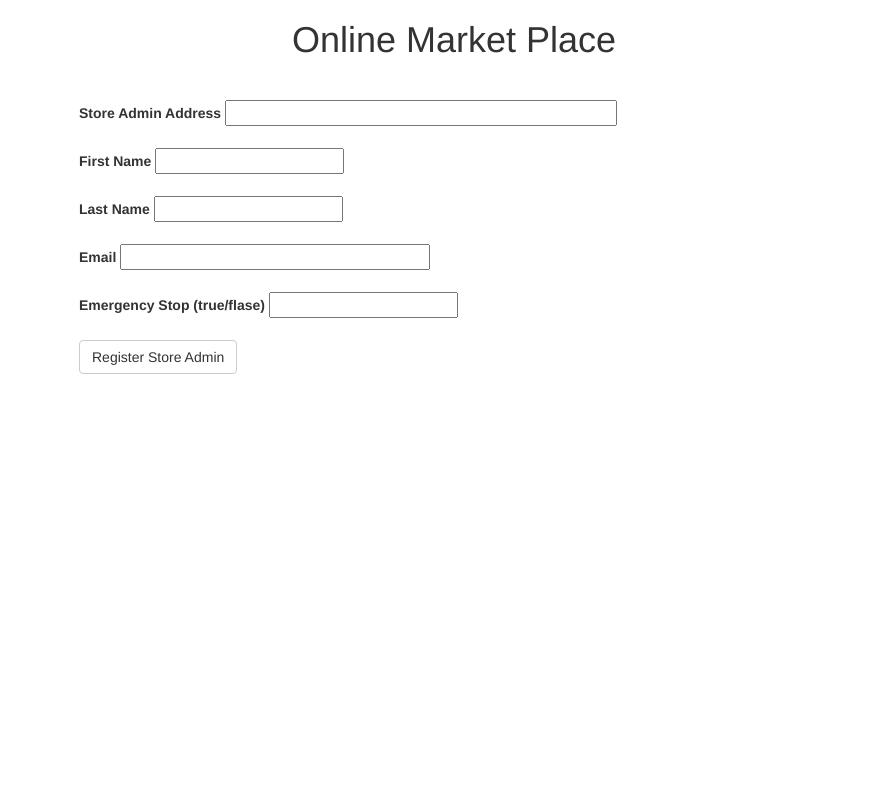
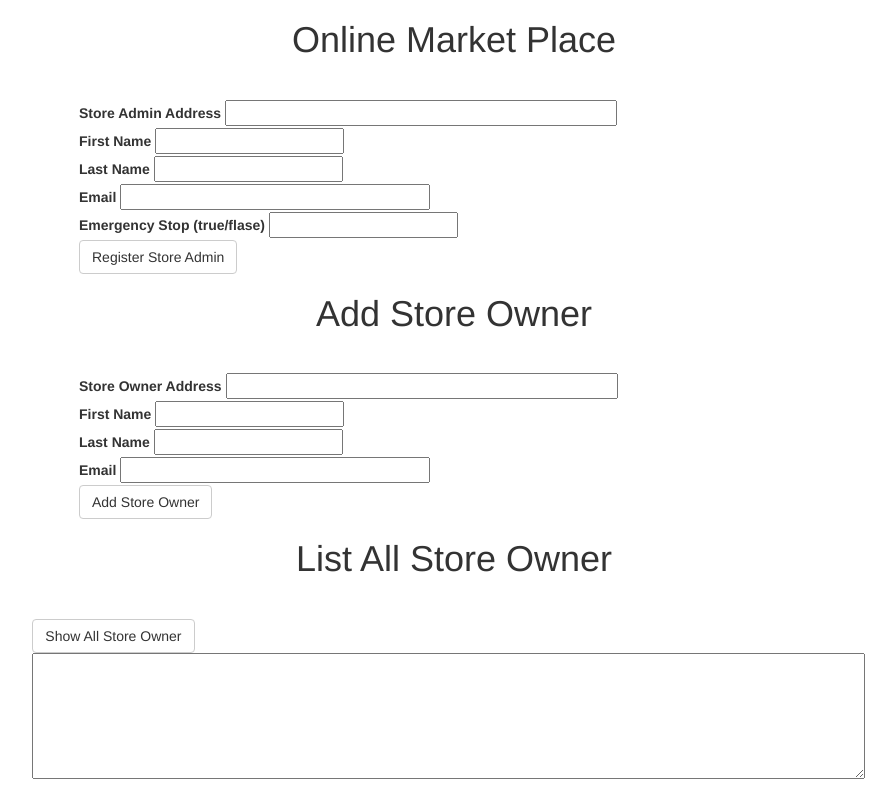
Before and after one commit to sunagrawal/online-market-place, a website: page src/index.html in a window 1280 px wide. Shown: the whole page, without its empty margins (186-1082 px from the left). Drawn offline with nearby package versions, Linux system fonts and the light colour scheme; files whose address does not match are found by name.

Commit message:
Add files via upload

```diff
--- a/src/index.html
+++ b/src/index.html
@@ -16,7 +16,7 @@
     <div class="container">
       <div class="row">
         <div class="col-xs-12 col-sm-8 col-sm-push-2">
-          <h1 class="text-center">Online Market Place</h1><p></p>
+          <h1 class="text-center">Online Market Place</h1><p>
           <h2 id="WelcomeMessage"></h2>
           <br/>
         </div>
@@ -26,19 +26,57 @@
         <div class="col-xs-12 col-sm-8 col-sm-push-2">
 
           <label for="AdminAddress">Store Admin Address</label>
-          <input id="AdminAddressText" type="text" size="45"/><br/><br/>
+          <input id="AdminAddressText" type="text" size="45"/><br/>
           <label for="FirstName">First Name</label>
-          <input id="FirstNameText" type="text"/><br/><br/>
+          <input id="FirstNameText" type="text"/><br/>
           <label for="LastName">Last Name</label>
-          <input id="LastNameText" type="text"/><br/><br/>
+          <input id="LastNameText" type="text"/><br/>
           <label for="EmailAddress">Email</label>
-          <input id="EmailAddressText" type="text" size="35"/><br/><br/>
+          <input id="EmailAddressText" type="text" size="35"/><br/>
           <label for="EmergencyStop">Emergency Stop (true/flase)</label>
-          <input id="EmergencyStopText" type="text"/><br/><br/>
+          <input id="EmergencyStopText" type="text"/><br/>
           <button class="btn btn-default btn-register" type="button" id="registerButton">Register Store Admin</button>
         </div>
       </div>
+
+      <div class="row">
+        <div class="col-xs-12 col-sm-8 col-sm-push-2">
+          <h1 class="text-center">Add Store Owner</h1><p>
+          <h2 id="StoreOwnerMessage"></h2>
+          <br/>
+        </div>
+      </div>
+
+      <div id="storesRow" class="row">
+        <div class="col-xs-12 col-sm-8 col-sm-push-2">
+
+          <label for="StoreOwnerAddress">Store Owner Address</label>
+          <input id="StoreOwnerAddressText" type="text" size="45"/><br/>
+          <label for="StoreOwnerFirstName">First Name</label>
+          <input id="StoreOwnerFirstNameText" type="text"/><br/>
+          <label for="StoreOwnerLastName">Last Name</label>
+          <input id="StoreOwnerLastNameText" type="text"/><br/>
+          <label for="StoreOwnerEmailAddress">Email</label>
+          <input id="StoreOwnerEmailAddressText" type="text" size="35"/><br/>
+          <button class="btn btn-default btn-addStoreOwner" type="button" id="addStoreOwnerButton" onclick="App.handleAddStoreOwner()">Add Store Owner</button>
+        </div>
+      </div>
     </div>
+
+    <div class="row">
+      <div class="col-xs-12 col-sm-8 col-sm-push-2">
+        <h1 class="text-center">List All Store Owner</h1><p>
+        <br/>
+      </div>
+    </div>
+
+    <div id="storesRow" class="row">
+      <div class="col-xs-12 col-sm-8 col-sm-push-2">
+        <button class="btn btn-default btn-listStoreOwner" type="button" id="listStoreOwnerButton" onclick="App.handleGetAllStoreOwners()">Show All Store Owner</button><br>
+        <textarea id="StoreOwnerAddressTextArea" rows="6" cols="100"\></textarea>
+      </div>
+    </div>
+  </div>
 
     <!-- jQuery (necessary for Bootstrap's JavaScript plugins) -->
     <script src="https://ajax.googleapis.com/ajax/libs/jquery/1.12.4/jquery.min.js"></script>
--- a/src/js/app.js
+++ b/src/js/app.js
@@ -33,13 +33,13 @@ App = {
 
   bindEvents: function() {
     $(document).on('click', '.btn-register', App.handleRegistered);
+    // $(document).on('click', '.btn-addStoreOwner', App.handleAddStoreOwner);
   },
 
   markRegistered: function() {
     App.contracts.OnlineMarketPlace.deployed().then(function(instance) {
       var onlineMarketPlaceInstance = instance;
       return onlineMarketPlaceInstance.getStoreAdminDetails();
-      alert("Get store admin details function called from address [" + web3.eth.defaultAccount + "]");
     }).then(function(result) {
         if (result[0] == web3.eth.defaultAccount) {
           $('#WelcomeMessage').text("Welcome Store Admin!!!");
@@ -59,7 +59,7 @@ App = {
       if (error) {
         console.log(error);
       }
-
+      alert(1);
       App.contracts.OnlineMarketPlace.deployed().then(function(instance) {
         var onlineMarketPlaceInstance = instance;
 
@@ -77,8 +77,53 @@ App = {
         console.log(err.message);
       });
     });
+  },
+
+  handleGetAllStoreOwners: function() {
+    App.contracts.OnlineMarketPlace.deployed().then(function(instance) {
+      var onlineMarketPlaceInstance = instance;
+      document.getElementById("StoreOwnerAddressTextArea").value = "";
+      return onlineMarketPlaceInstance.getAllStoreOwners();
+    }).then(function(result) {
+        for (var i in result) {
+          App.handleGetStoreOwnerDetails(result[i]);
+        }
+    }).catch(function(err) {
+      console.log(err.message);
+    });
+  },
+
+  handleGetStoreOwnerDetails: function(storeOwnerAccount) {
+    App.contracts.OnlineMarketPlace.deployed().then(function(instance) {
+      var onlineMarketPlaceInstance = instance;
+      return onlineMarketPlaceInstance.getStoreOwnerDetails(storeOwnerAccount);
+    }).then(function(result) {
+        document.getElementById("StoreOwnerAddressTextArea").value =  document.getElementById("StoreOwnerAddressTextArea").value + result[0] + ", " + result[1] + ", " + result[2] + ", " + result[3] + "\n";
+   }).catch(function(err) {
+      console.log(err.message);
+    });
+  },
+
+  handleAddStoreOwner: function() {
+    web3.eth.getAccounts(function(error, accounts) {
+
+      if (error) {
+        console.log(error);
+      }
+
+      App.contracts.OnlineMarketPlace.deployed().then(function(instance) {
+        var onlineMarketPlaceInstance = instance;
+
+        // Execute adopt as a transaction by sending account
+        return onlineMarketPlaceInstance.addStoreOwner(document.getElementById("StoreOwnerAddressText").value, document.getElementById("StoreOwnerFirstNameText").value,
+            document.getElementById("StoreOwnerLastNameText").value, document.getElementById("StoreOwnerEmailAddressText").value, {from: web3.eth.defaultAccount});
+      }).then(function(result) {
+        $('#StoreOwnerMessage').text("Store owner added successfully! Store owner address [" + document.getElementById("StoreOwnerAddressText").value + "]");
+      }).catch(function(err) {
+        console.log(err.message);
+      });
+    });
   }
-
 };
 
 $(function() {
```
Also changed, not shown: build/contracts/Migrations.json, build/contracts/OnlineMarketPlace.json, build/contracts/OnlineMarketPlaceInterface.json, build/contracts/OnlineMarketPlaceLibrary.json, build/contracts/StoreAdmin.json, 1 other file.
